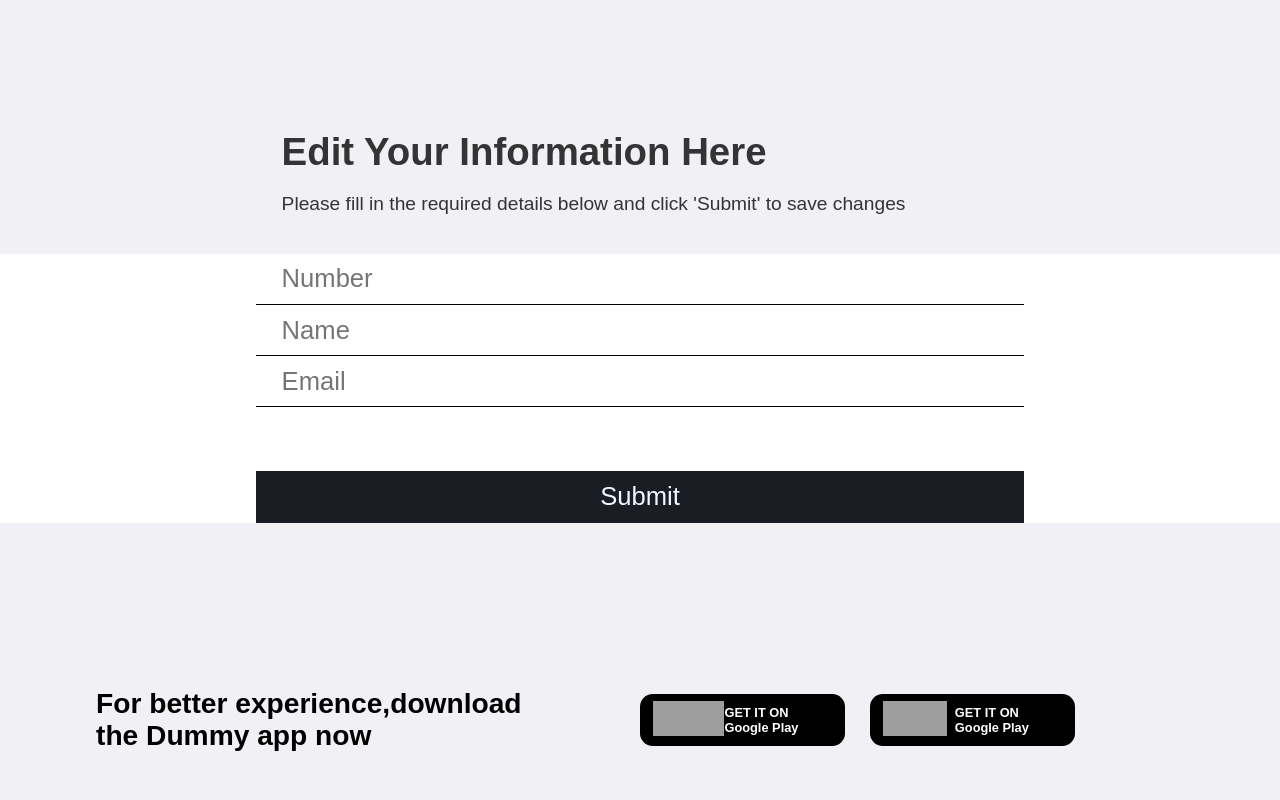
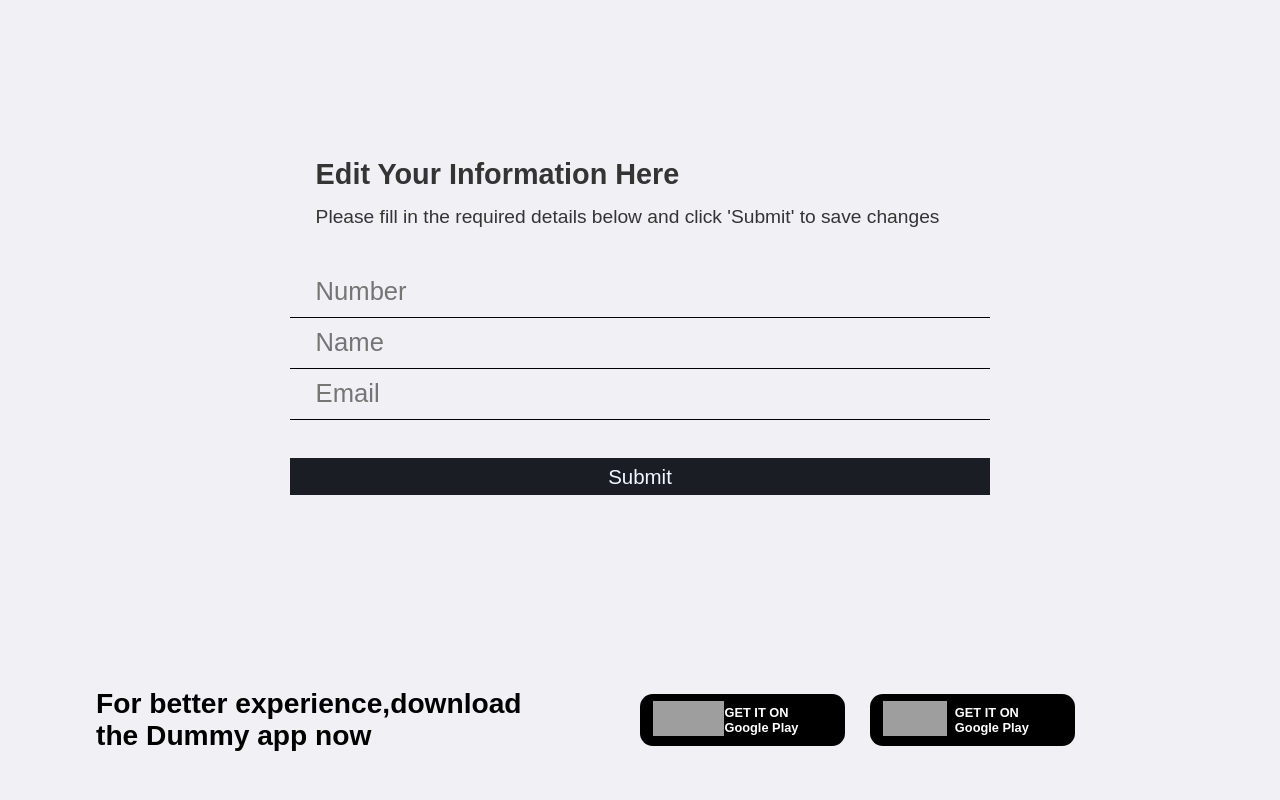
Before and after one commit to shouziadeeb/shouziadeeb, a React (Vite) app: page /login in a window 1280 px wide. Shown: the top 800 px of the page. Built offline with nearby package versions, Linux system fonts and the light colour scheme; grey boxes are pictures that could not be loaded.

Commit message:
cartSidebar

```diff
--- a/src/components/CartSidebar/CartSidebar.jsx
+++ b/src/components/CartSidebar/CartSidebar.jsx
@@ -79,12 +79,11 @@ const CartSidebar = ({ showCart, setShowCart }) => {
               display: "flex",
               justifyContent: "space-between",
               alignItems: "center",
+              cursor: "pointer",
               // width: "50%",
             }}
+            onClick={() => navigate("/login")}
           >
-            {/* <p style={{ fontSize: "3vw", cursor: "pointer" }} onClick={logout}>
-              <IoLogInOutline />
-            </p> */}
             <p style={{ display: "flex", gap: ".4vw", alignItems: "center" }}>
               <FiUser />
               <span style={{ fontWeight: "bolder" }}>{user.name}</span>
--- a/src/components/CartSidebar/cartSidebar.css
+++ b/src/components/CartSidebar/cartSidebar.css
@@ -7,7 +7,7 @@
   backdrop-filter: blur(0.8vw);
   z-index: 120;
   display: flex;
-  transition: 0.8s;
+  transition: 0.3s;
   flex-direction: column;
   /* overflow: scroll; */
 }
--- a/src/components/SignIn/loginMobile.css
+++ b/src/components/SignIn/loginMobile.css
@@ -17,11 +17,12 @@
 .sigIn_sidebar1 .text_info {
   width: 60%;
   /* margin-top: 10vw; */
-  font-size: 2vw;
+  font-size: 1.5vw;
   display: flex;
   flex-direction: column;
-  gap: 1.5vw;
+  gap: 1.2vw;
   padding: 2vw;
+  max-width: 700px;
 }
 .sigIn_sidebar1 .text_info p {
   font-size: 1.5vw;
@@ -34,6 +35,7 @@
   align-items: center;
   flex-direction: column;
   gap: 2vw;
+  background: rgb(240, 240, 245);
 }
 .signIn_page1 form {
   display: flex;
@@ -41,6 +43,7 @@
   justify-content: center;
   align-items: center;
   width: 60%;
+  max-width: 700px;
 }
 .signIn_page1 form input {
   width: 100%;
@@ -51,6 +54,7 @@
   font-size: 2vw;
   border: none;
   border-bottom: 1px solid;
+  background: rgb(240, 240, 245);
 }
 input[type="number"] ::-webkit-outer-spin-button,
 input[type="number"]::-webkit-inner-spin-button {
@@ -60,12 +64,12 @@ input[type="number"]::-webkit-inner-spin-button {
 
 .signIn_page1 button {
   width: 100%;
-  height: 4vw;
+  padding: .5vw 0;
   border: none;
   background: #1a1d24;
   color: aliceblue;
-  font-size: 2vw;
-  margin-top: 5vw;
+  font-size: 1.6vw;
+  margin-top: 3vw;
 }
 
 @media (max-width: 600px) {
```
